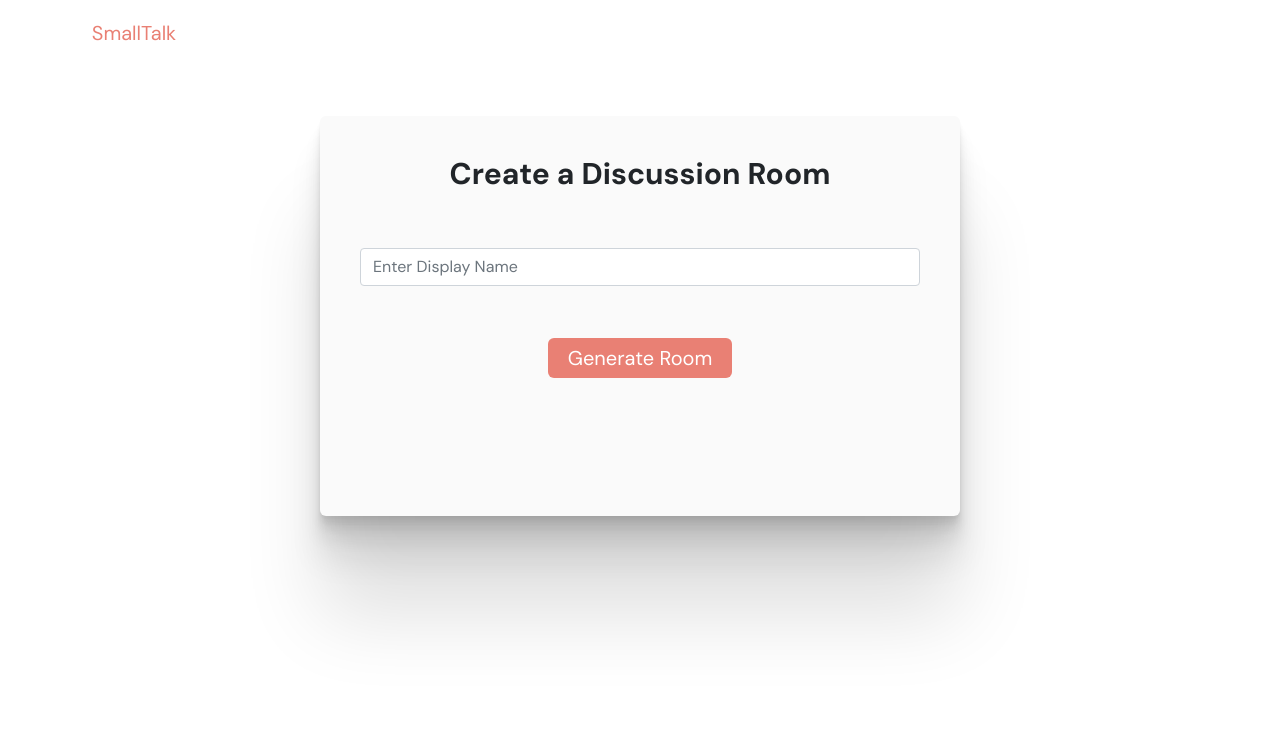
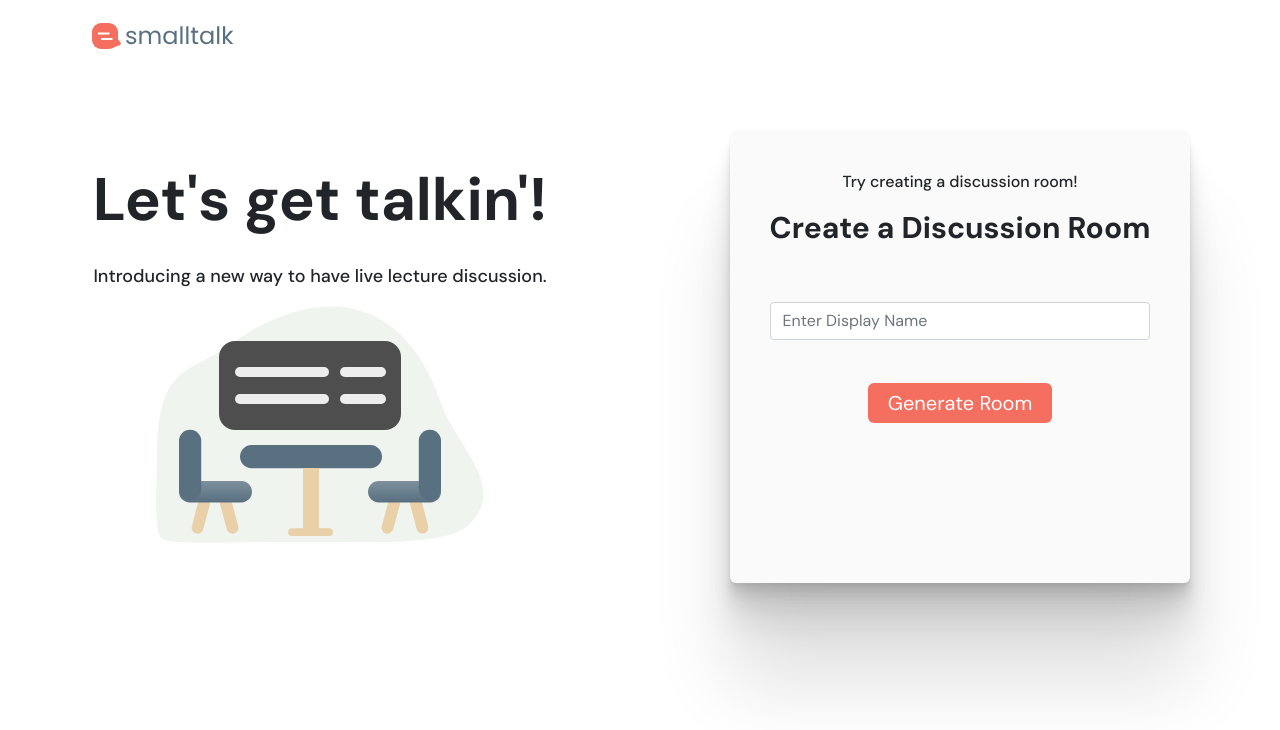
Before and after one commit to seniordesign-ufl/qaclient, a React (Create React App) app: page / in a window 1280 px wide. Shown: the top 730 px of the page. Built offline with nearby package versions, Linux system fonts and the light colour scheme.

Commit message:
edited landing page
changed coral color to #F56F60

```diff
--- a/src/Header.css
+++ b/src/Header.css
@@ -5,7 +5,7 @@
 }
 
 .navbar-brand {
-    color: #e98074;
+    color: #F56F60;
 }
 
 /*.navbar-brand:hover {
--- a/src/Styling/EnterDisplayName.css
+++ b/src/Styling/EnterDisplayName.css
@@ -24,7 +24,7 @@
 }
 
 .create-page .generate-btn {
-    background: #e98074;
+    background: #F56F60;
     color: white;
     border-radius: 6px;
     padding: 5px 20px;
@@ -32,7 +32,7 @@
 }
 
 .create-page .copy-btn {
-    background: #e98074;
+    background: #F56F60;
     color: white;
     width: 2em;
     height: 2em;
--- a/src/Styling/Header.css
+++ b/src/Styling/Header.css
@@ -6,11 +6,11 @@
 }
 
 .navbar-brand {
-    color: #e98074;
+    color: #F56F60;
 }
 
 .navbar-brand:hover {
-    color: #e98074;
+    color: #F56F60;
 }
 
 .search-input {
@@ -54,7 +54,7 @@
 #download {
     margin-left: 15px;
     margin-bottom: 15px;
-    background: #e98074;
+    background: #F56F60;
     color: white;
     border-radius: 6px;
     padding: 15px 20px;
@@ -65,7 +65,7 @@
 #userlist {
     margin-left: 15px;
     margin-bottom: 15px;
-    background: #e98074;
+    background: #F56F60;
     color: white;
     border-radius: 6px;
     padding: 15px 20px;
--- a/src/Styling/LandingPage.css
+++ b/src/Styling/LandingPage.css
@@ -10,8 +10,18 @@
         0 100px 80px rgba(0, 0, 0, 0.12);
 }
 
+.landing-welcome {
+    position: relative;
+    margin: 50px auto;
+}
+
+.landing-welcome img {
+    display: flex;
+    margin: auto;
+}
+
 .landing-page .generate-btn {
-    background: #e98074;
+    background: #F56F60;
     color: white;
     border-radius: 6px;
     padding: 5px 20px;
@@ -28,7 +38,7 @@
 }
 
 .landing-page .copy-btn {
-    background: #e98074;
+    background: #F56F60;
     color: white;
     width: 2em;
     height: 2em;
--- a/src/Styling/NewPost.css
+++ b/src/Styling/NewPost.css
@@ -1,5 +1,5 @@
 .create-post-btn {
-    background-color: #e98074 !important;
+    background-color: #F56F60 !important;
     border: none !important;
 }
 
--- a/src/Styling/PostList.css
+++ b/src/Styling/PostList.css
@@ -5,7 +5,7 @@
 .roomContainer #newDiscussion {
     margin-left: auto;
     margin-bottom: 15px;
-    background: #e98074;
+    background: #F56F60;
     color: white;
     border-radius: 6px;
     padding: 5px 20px;
--- a/src/Styling/index.css
+++ b/src/Styling/index.css
@@ -6,7 +6,7 @@ body {
 }
 
 .btn-color {
-    background: #e98074;
+    background: #F56F60;
     color: white;
-    border-color: #e98074;
+    border-color: #F56F60;
 }
--- a/src/Views/LandingPage.js
+++ b/src/Views/LandingPage.js
@@ -3,6 +3,7 @@ import { API, AppContext } from '../AppContext'
 import { FaRegClipboard, FaClipboardCheck } from 'react-icons/fa'
 
 import Header from '../components/Header'
+import RoomIllustration from '../resources/room_illustration.svg'
 
 import '../Styling/LandingPage.css'
 import '../Styling/index.css'
@@ -37,9 +38,18 @@ function Landing(props) {
     return (
         <div>
             <Header roomKey={contextState.roomKey} />
-            <div className="landing-page md:w-1/2 p-10">
+            <div className="grid grid-cols-2">
+                <div className="landing-welcome p-10">
+                    <h3 className="font-bold text-6xl">Let's get talkin'!</h3>
+                    <br />
+                    <p className="font-medium text-lg">Introducing a new way to have live lecture discussion.</p>
+                    <img src={RoomIllustration} />
+                </div>
+
+                <div className="landing-page p-10">
                     <div className="">
                         <div>
+                            <p className="font-medium">Try creating a discussion room!</p>
                             <h3 className="font-bold text-3xl ">Create a Discussion Room</h3>
                             <br />
                             <br />
@@ -82,12 +92,13 @@ function Landing(props) {
                     </div>
                 </div>
             </div>
+        </div>
     )
 }
 
 /**
  * Copy button that disables itself once clicked.
- * @param {} props
+ * @param { } props
  */
 function Copy(props) {
     const [clicked, setClicked] = useState(false)
--- a/src/components/Header.js
+++ b/src/components/Header.js
@@ -2,6 +2,7 @@ import { React, useContext, useState } from 'react'
 import { AppContext } from '../AppContext'
 import '../Styling/index.css'
 import '../Styling/Header.css'
+import SmallTalk_Logo from '../resources/smalltalk_logo.svg'
 
 import Download from './Download'
 import UsersPage from '../Views/UsersPage'
@@ -16,7 +17,7 @@ function Header(props) {
                 <div className="md:flex">
                     <div className="flex-initial">
                         <a className="navbar-brand" href="/">
-                            SmallTalk
+                            <img src={SmallTalk_Logo} />
                         </a>
                     </div>
                     {/* Only show when URL matches a room url. */}
```
Also changed, not shown: src/resources/room_illustration.svg (added), src/resources/smalltalk_logo.svg (added). Lines whose indentation alone changed are shown as unchanged.
